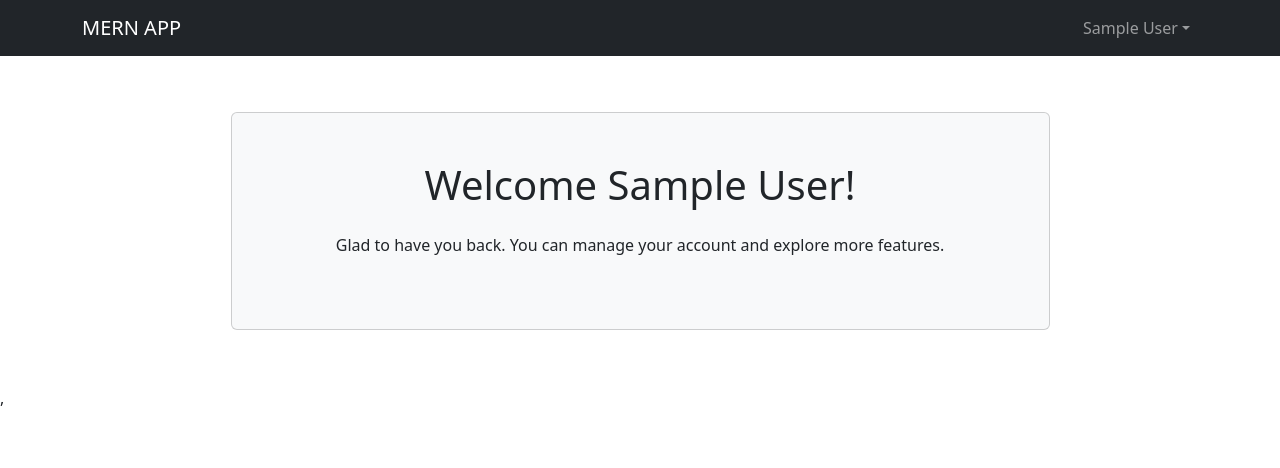
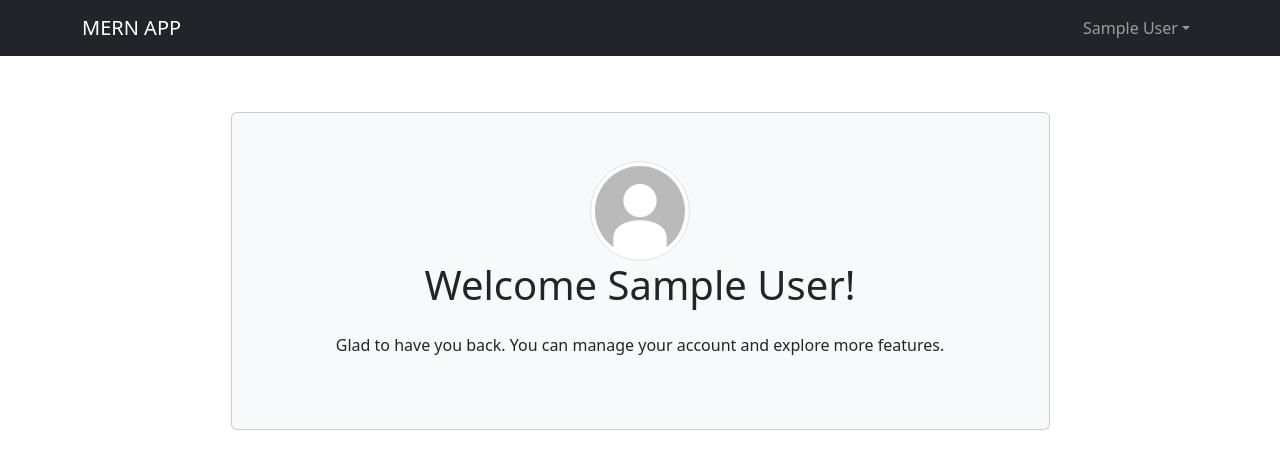
Before and after one commit to Ashrafpallat/MERN-CRUD-APP, a React (Vite) app in the folder frontend/: page / in a window 1280 px wide. Shown: the top 468 px of the page. Built offline with nearby package versions, Linux system fonts and the light colour scheme; sample sign-in values are in the browser's storage.

Commit message:
image displayed in Home page and admin user list

```diff
--- a/frontend/src/components/Hero.jsx
+++ b/frontend/src/components/Hero.jsx
@@ -1,6 +1,8 @@
 import { Container, Card, Button } from 'react-bootstrap';
 import { LinkContainer } from 'react-router-bootstrap';
 import { useSelector } from 'react-redux';
+import image from "../assets/image.png";
+
 
 const Hero = () => {
   // Get userInfo from the Redux state
@@ -12,6 +14,18 @@ const Hero = () => {
         <Card className='p-5 d-flex flex-column align-items-center hero-card bg-light w-75'>
           {userInfo ? (
             <>
+            <div className=" d-flex justify-content-center">
+                <img
+                  src={ userInfo.image || image}
+                  alt="Profile Pic"
+                  className="img-thumbnail rounded-circle"
+                  style={{
+                    width: "100px",
+                    height: "100px",
+                    objectFit: "cover",
+                  }}
+                />
+              </div>
               <h1 className='text-center mb-4'>Welcome {userInfo.name}!</h1>
               <p className='text-center mb-4'>
                 Glad to have you back. You can manage your account and explore more features.
--- a/frontend/src/screen/ProfileScreen.jsx
+++ b/frontend/src/screen/ProfileScreen.jsx
@@ -133,7 +133,6 @@ import { useDispatch, useSelector } from "react-redux";
 import { setCredentials } from "../slices/authSlice.js";
 import { toast } from "react-toastify";
 import image from "../assets/image.png";
-// import Header from "../components/Header.jsx";
 
 const ProfileScreen = () => {
   const [name, setName] = useState("");
--- a/frontend/src/screen/adminDashboard/AdminDashboard.jsx
+++ b/frontend/src/screen/adminDashboard/AdminDashboard.jsx
@@ -4,6 +4,9 @@ import { Button, Modal, Form } from 'react-bootstrap';
 import { toast } from 'react-toastify';
 import Swal from "sweetalert2";
 import { FaTrash } from 'react-icons/fa';
+import image from "../../assets/image.png";
+import { useSelector } from 'react-redux';
+
 
 
 const AdminDashboard = () => {
@@ -11,6 +14,8 @@ const AdminDashboard = () => {
   const [newUser, setNewUser] = useState({ name: "", email: "", password: "", profilePic: null });
   const [showAddUserModal, setShowAddUserModal] = useState(false);
   const [searchQuery, setSearchQuery] = useState("");
+  const { userInfo } = useSelector((state) => state.auth);
+
 
   useEffect(() => {
     const fetchUsers = async () => {
@@ -113,9 +118,10 @@ const AdminDashboard = () => {
             </Button>
           </div>
         </div>
-        <table className="table table-striped">
+        <table className="table table-striped text-center">
           <thead>
             <tr>
+              <th>Image</th>
               <th>Name</th>
               <th>Email</th>
               <th>Actions</th>
@@ -124,13 +130,30 @@ const AdminDashboard = () => {
           <tbody>
             {filteredUsers.map((user) => (
               <tr key={user._id}>
+                <td style={{ display: 'flex', justifyContent: 'center', alignItems: 'center' }}>
+                  <img
+                    src={user.image || image}
+                    alt="Profile Pic"
+                    className="img-thumbnail rounded-circle"
+                    style={{
+                      width: "100px",
+                      height: "100px",
+                      objectFit: "cover",
+                    }}
+                  />
+                </td>
                 <td>{user.name}</td>
                 <td>{user.email}</td>
-                <td><Button variant="" onClick={() => handleDeleteClick(user._id)} >  <FaTrash className='text-danger' /> Delete </Button> </td>
+                <td>
+                  <Button variant="" onClick={() => handleDeleteClick(user._id)}>
+                    <FaTrash className="text-danger" /> Delete
+                  </Button>
+                </td>
               </tr>
             ))}
           </tbody>
         </table>
+
       </div>
 
       <Modal show={showAddUserModal} onHide={() => setShowAddUserModal(false)}>
```
